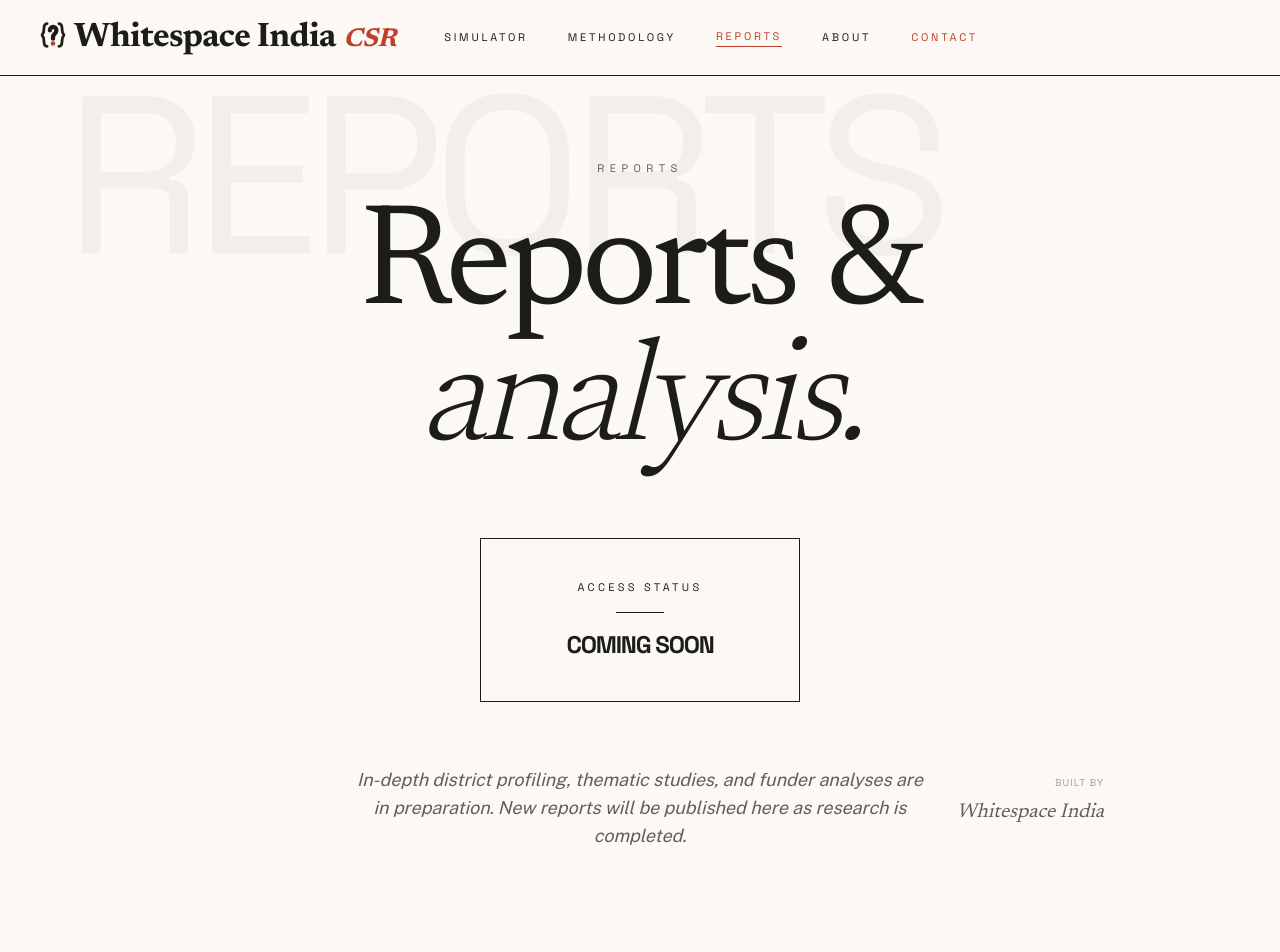
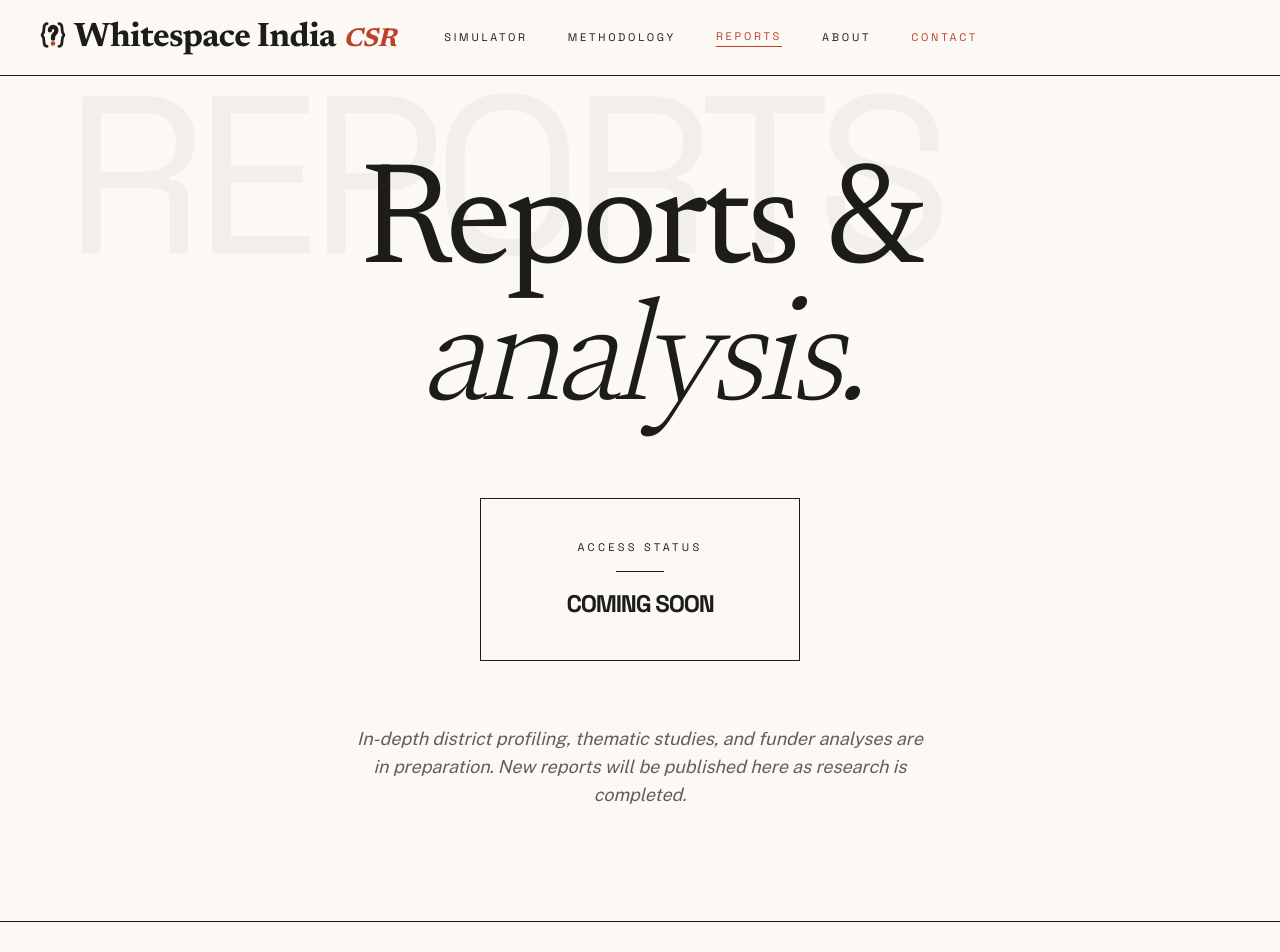
Before and after one commit to souhardsharma/whitespaceindia-csr, a Next.js app: page /reports in a window 1280 px wide. Shown: the top 952 px of the page. Built offline with nearby package versions, Linux system fonts and the light colour scheme; no server answers.

Commit message:
fix(reports): remove duplicate heading markup from Reports page

```diff
--- a/app/reports/page.tsx
+++ b/app/reports/page.tsx
@@ -40,9 +40,6 @@ export default function ReportsPage() {
         <FadeIn className="relative z-10 w-full max-w-5xl flex flex-col items-center">
           {/* Monumental heading */}
           <div className="text-center mb-14 md:mb-16">
-            <span className="font-label text-[10px] md:text-[11px] tracking-[0.5em] uppercase text-[#1c1c19]/70 mb-6 block">
-              Reports
-            </span>
             <h1 className="font-headline headline-tight text-[clamp(3.5rem,12vw,9rem)] leading-[0.9] text-[#1c1c19]">
               Reports &amp;<br />
               <span className="italic font-light">analysis.</span>
@@ -64,16 +61,6 @@ export default function ReportsPage() {
           <p className="font-body text-base md:text-lg text-[#1c1c19]/70 italic text-center max-w-xl leading-relaxed">
             In-depth district profiling, thematic studies, and funder analyses are in preparation. New reports will be published here as research is completed.
           </p>
-
-          {/* Asymmetric anchor */}
-          <div className="hidden lg:flex absolute bottom-6 right-12 flex-col items-end gap-2 text-right">
-            <span className="font-label text-[10px] uppercase tracking-widest text-[#1c1c19]/40">
-              Built by
-            </span>
-            <span className="font-headline italic text-xl text-[#1c1c19]/70">
-              Whitespace India
-            </span>
-          </div>
         </FadeIn>
       </section>
 
```
